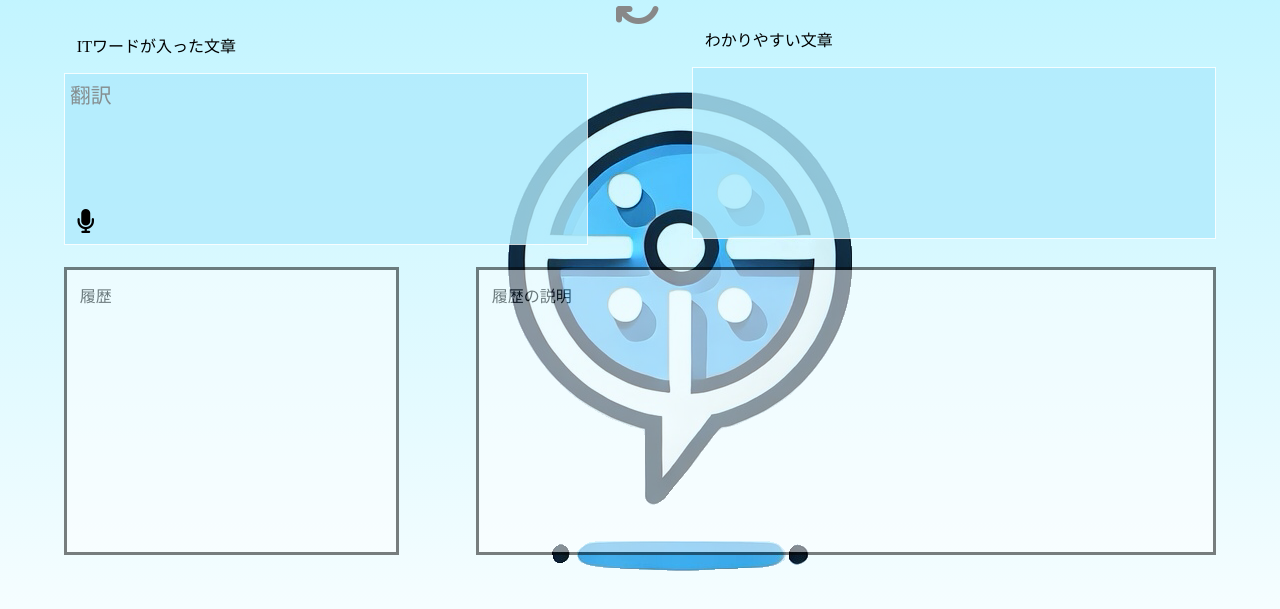
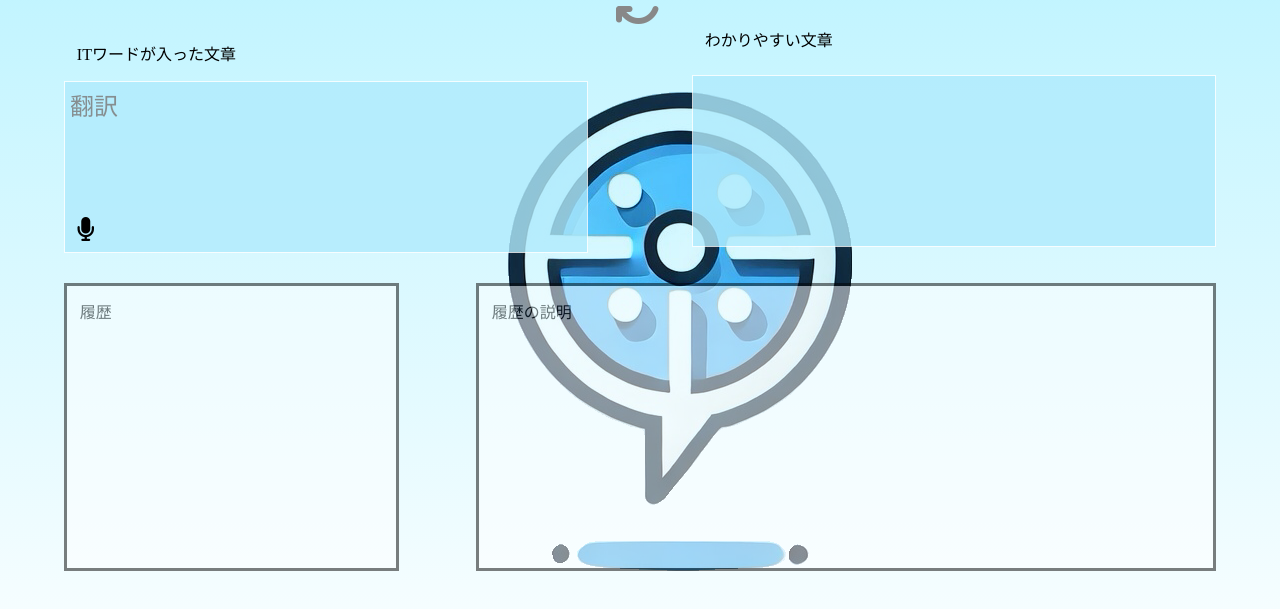
Before and after one commit to jphacks/os_2417, a plain HTML site: page index.html in a window 1280 px wide. Shown: the part 101-710 px from the top of the page. Drawn offline with Linux system fonts and the light colour scheme; a web font is replaced by a local one.

Commit message:
入力部としゅつ翼部のfontの大きさを変更

```diff
--- a/style.css
+++ b/style.css
@@ -60,7 +60,7 @@ body {
   width: 40vw;
   height: 20vh;
   padding: 5px;
-  font-size: 1.3rem;
+  font-size: 24px;
   font-weight: 500;
   position: relative;
   opacity: 0.8;
@@ -73,6 +73,8 @@ body {
   height: 20vh;
   padding: 5px;
   opacity: 0.8;
+  font-size: 24px;
+  overflow: scroll;
 }
 .form {
   margin-top: 10px;
```
